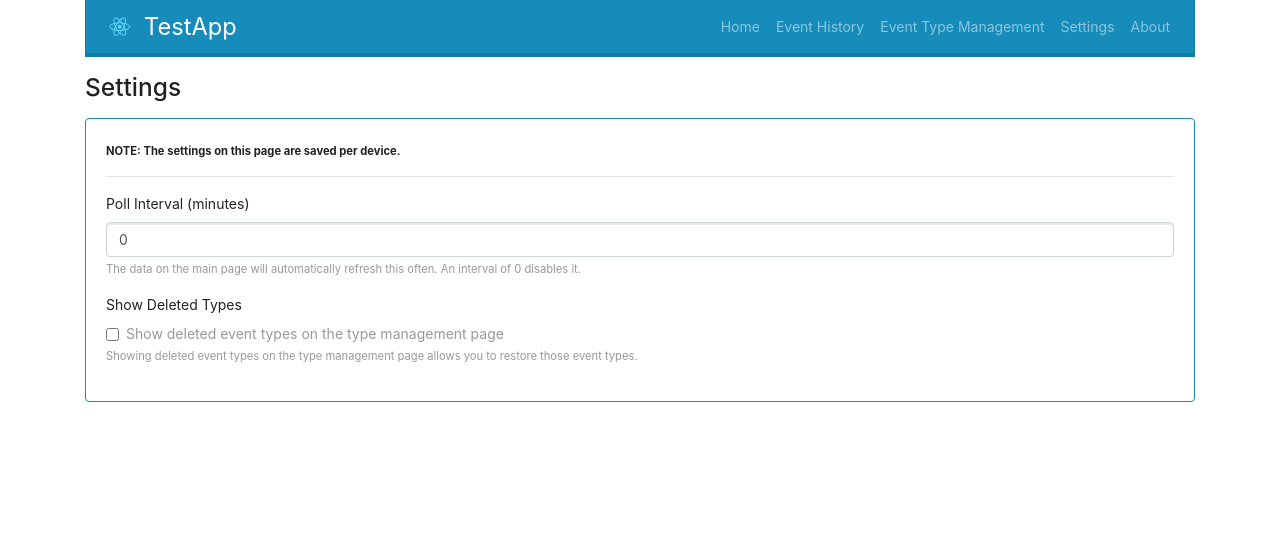
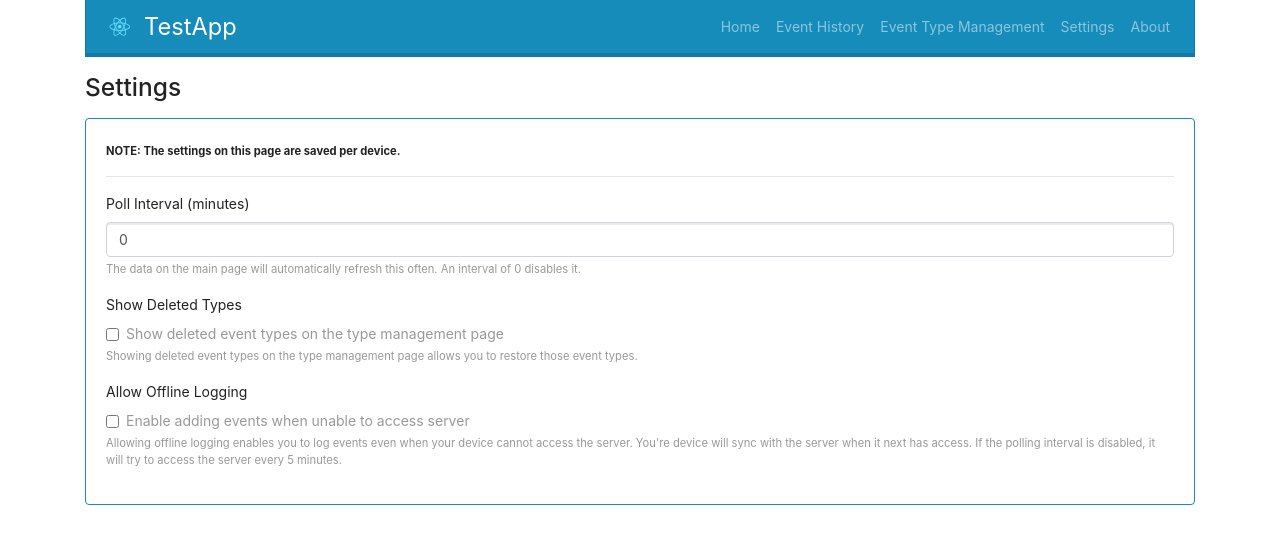
Before and after one commit to UrsineRaven/TestReactApp, a React (Create React App) app: page /settings in a window 1280 px wide. Shown: the top 544 px of the page. Built offline with nearby package versions, Linux system fonts and the light colour scheme.

Commit message:
add setting to allow offline logging fixed unsaved settings

```diff
--- a/src/components/DatabaseManagedRoutes.js
+++ b/src/components/DatabaseManagedRoutes.js
@@ -36,7 +36,18 @@ function DatabaseManagedRoutes() {
   const [evtTypes, setEvtTypes] = useState(testDataEventTypes);
   const [events, setEvents] = useState(testDataEntries);
   const [pollInterval, setPollInterval] = useLocalStorage('poll-interval', 0);
-  const [showHiddenTypes, setShowHiddenTypes] = useState(false);
+  const [showHiddenTypes, setShowHiddenTypes] = useLocalStorage(
+    'show-hidden-types',
+    false
+  );
+  const [allowOfflineLogging, setAllowOfflineLogging] = useLocalStorage(
+    'allow-offline-logging',
+    false
+  );
+
+  // if allow offline logging is true, try to reconnect to the server this often
+  const syncInterval = pollInterval || 5;
+  // TODO: add ability to store changes and sync when next able to
 
   useInterval(
     () => {
@@ -122,6 +133,8 @@ function DatabaseManagedRoutes() {
           onChangePollInterval={newVal => setPollInterval(newVal)}
           showHiddenTypes={showHiddenTypes}
           onChangeShowHiddenTypes={newVal => setShowHiddenTypes(newVal)}
+          allowOfflineLogging={allowOfflineLogging}
+          onChangeAllowOfflineLogging={newVal => setAllowOfflineLogging(newVal)}
         />
       )}
       key="settings"
--- a/src/pages/Settings.js
+++ b/src/pages/Settings.js
@@ -47,6 +47,24 @@ function Settings(props) {
                 you to restore those event types.
               </Form.Text>
             </Form.Group>
+            <Form.Group controlId="setAllowOfflineLogging">
+              <Form.Label>Allow Offline Logging</Form.Label>
+              <Form.Check
+                className="text-muted"
+                type="checkbox"
+                label="Enable adding events when unable to access server"
+                checked={props.allowOfflineLogging}
+                onChange={evt =>
+                  props.onChangeAllowOfflineLogging(evt.target.checked)
+                }
+              />
+              <Form.Text as="small" className="text-muted">
+                Allowing offline logging enables you to log events even when
+                your device cannot access the server. You're device will sync
+                with the server when it next has access. If the polling interval
+                is disabled, it will try to access the server every 5 minutes.
+              </Form.Text>
+            </Form.Group>
           </Form>
         </Card.Body>
       </Card>
```
